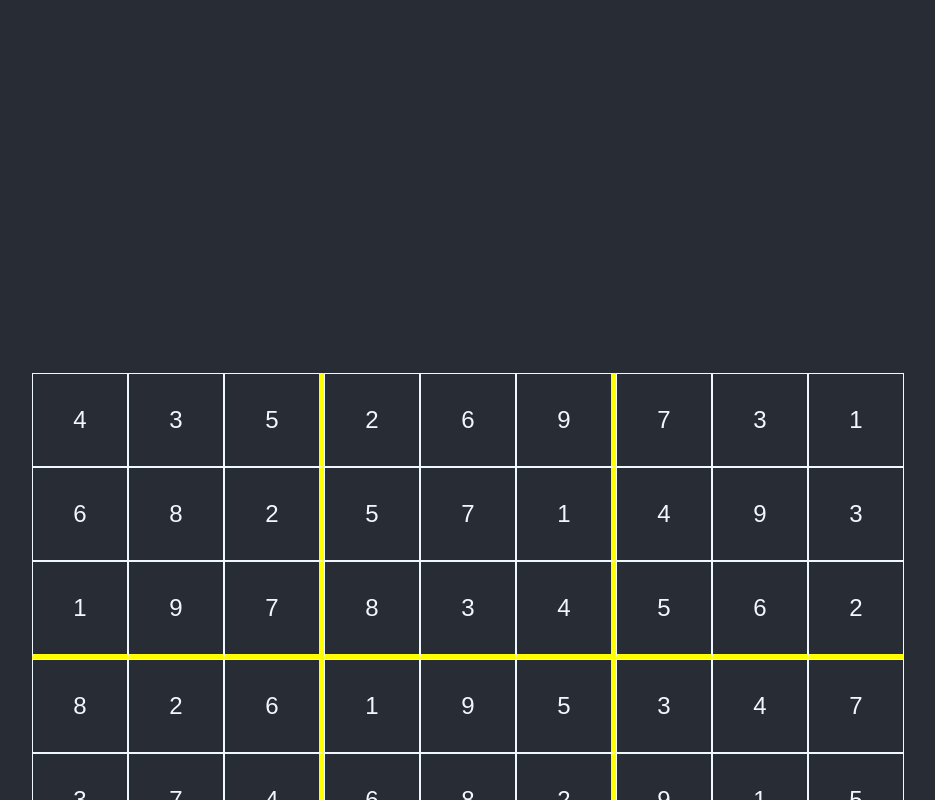
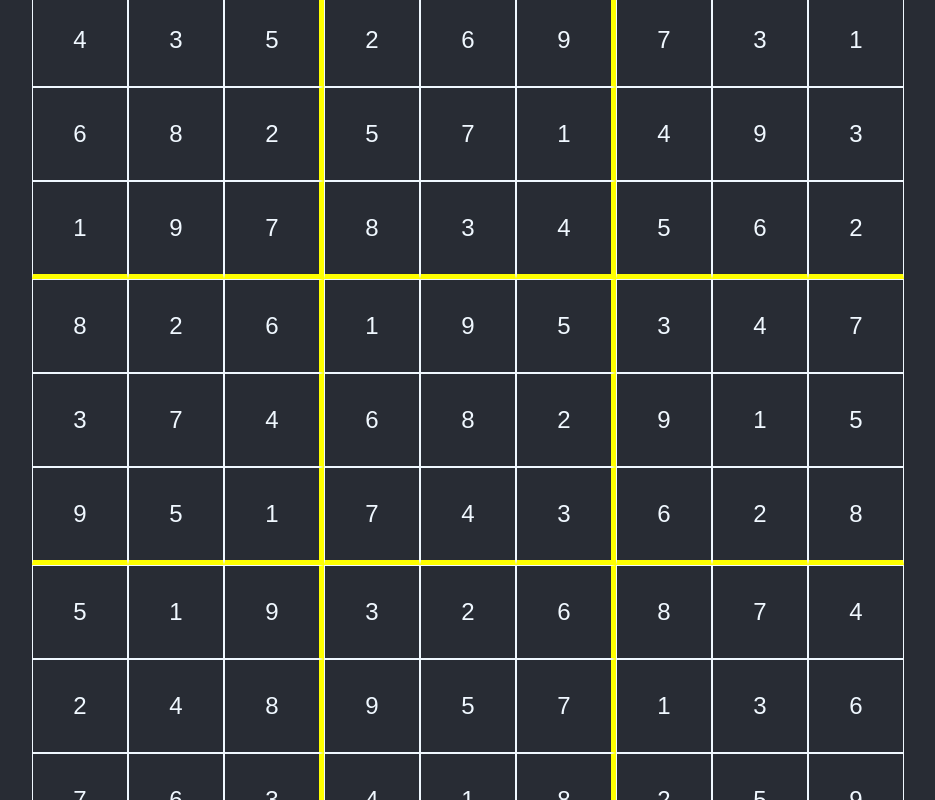
Before and after one commit to ss10ss10/SudokuWeb, a React (Create React App) app: page /game in a window 1280 px wide. Shown: the top 800 px of the page, without its empty margins (172-1107 px from the left). Built offline with nearby package versions, Linux system fonts and the light colour scheme.

Commit message:
css fixes

```diff
--- a/src/Styles/Board.css
+++ b/src/Styles/Board.css
@@ -3,11 +3,12 @@
   justify-content: center;
   align-items: center;
   width: 100%;
-  height: 200vh;
+  height: 130vh;
   background-color: #282c34;
 }
 
 #table {
+  margin-bottom: 25vh;
   display: table;
   background-color: #282c34;
 }
```
